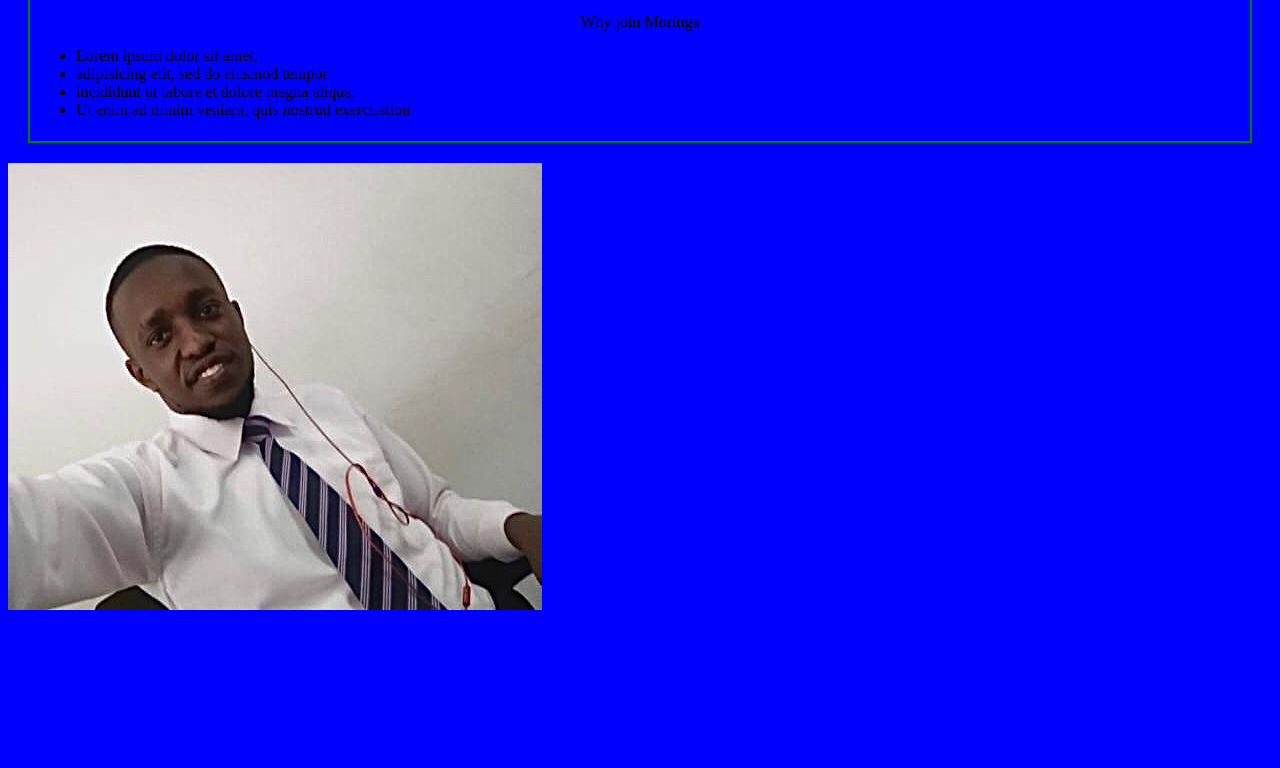
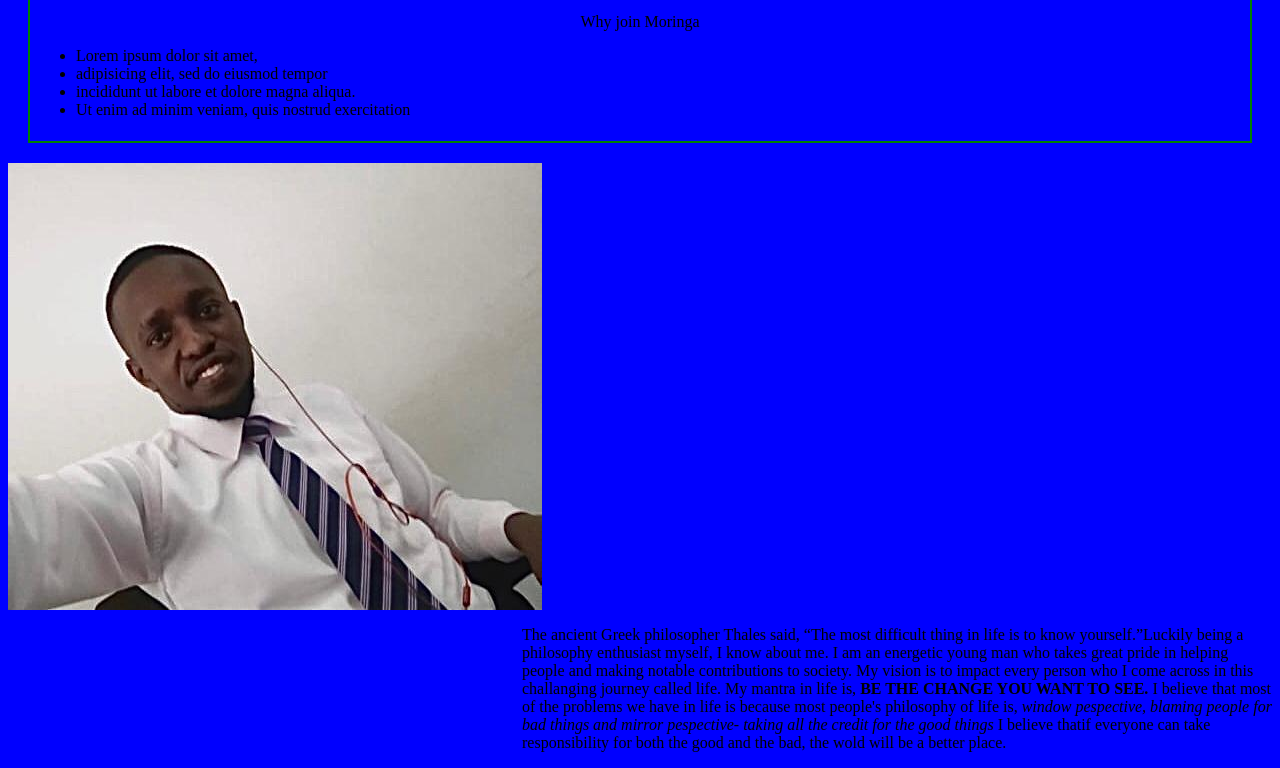
Before and after one commit to Jaloch-glitch/1st-ip, a plain HTML site: page index.html in a window 1280 px wide. Shown: the part 542-1310 px from the top of the page. Before the commit the page ends 1152 px from the top, so only its background shows below. Drawn offline with Linux system fonts and the light colour scheme.

Commit message:
add closing remarks in a paragraph, style with float right and 750px width

```diff
--- a/css/styles.css
+++ b/css/styles.css
@@ -16,3 +16,10 @@ body {
 
 img {
 	float: left;
+	float:
+}
+.column {
+	width: 750px;
+	float: right;
+
+}
--- a/index.html
+++ b/index.html
@@ -44,6 +44,8 @@
 
         <img src="images/felix.jpg" alt="An image of Felix">
 
+        <p class="column">The ancient Greek philosopher Thales said, “The most difficult thing in life is to know yourself.”Luckily being a philosophy enthusiast myself, I know about me. I am an energetic young man who takes great pride in helping people and making notable contributions to society. My vision is to impact every person who I come across in this challanging journey called life. My mantra in life is, <strong>BE THE CHANGE YOU WANT TO SEE.</strong> I believe that most of the problems we have in life is because most people's philosophy of life is, <em>window pespective, blaming people for bad things and mirror pespective- taking all the credit for the good things</em> I believe thatif everyone can take responsibility for both the good and the bad, the wold will be a better place.</em></p>
+
 
 
 </body>
```
